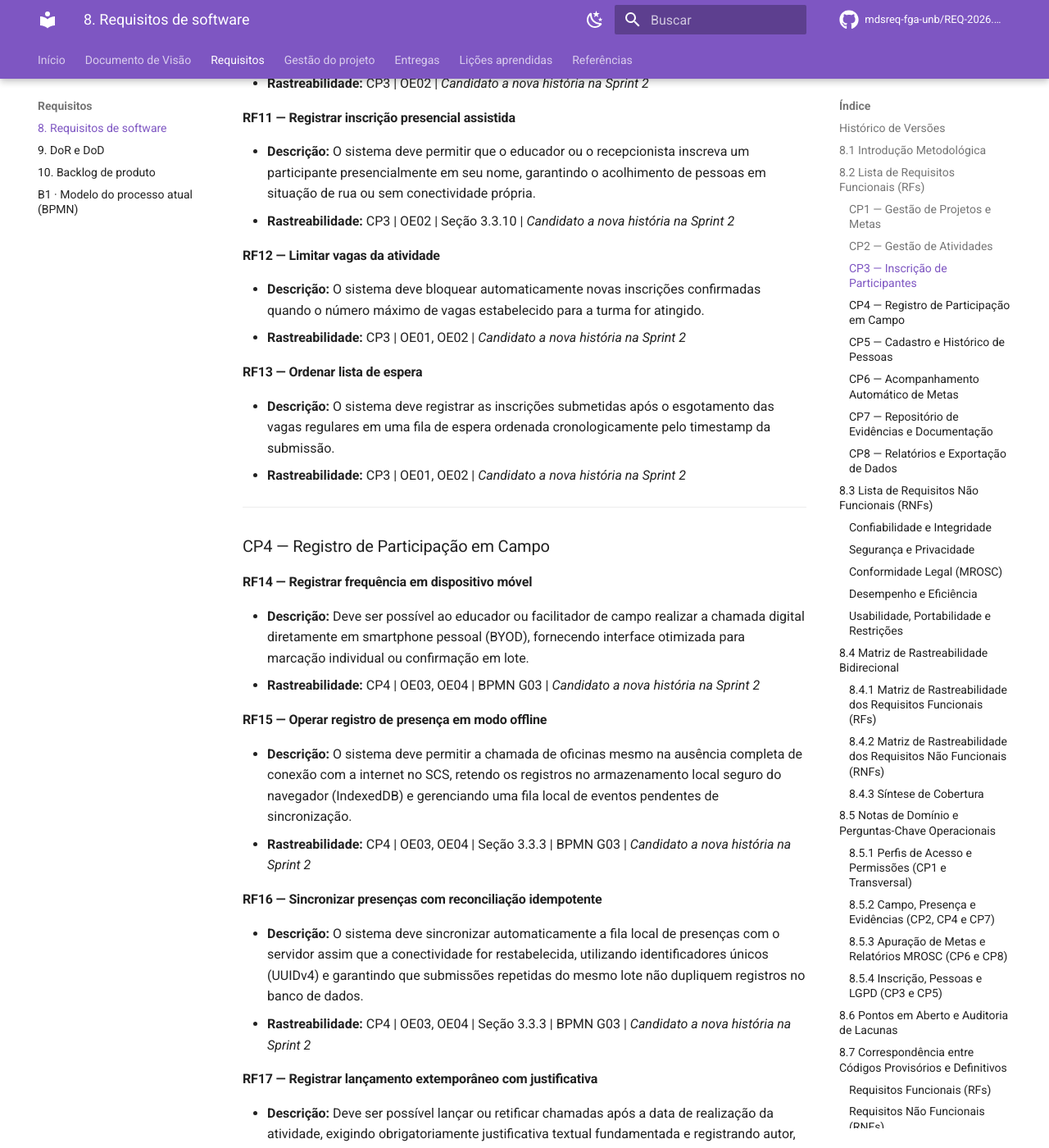
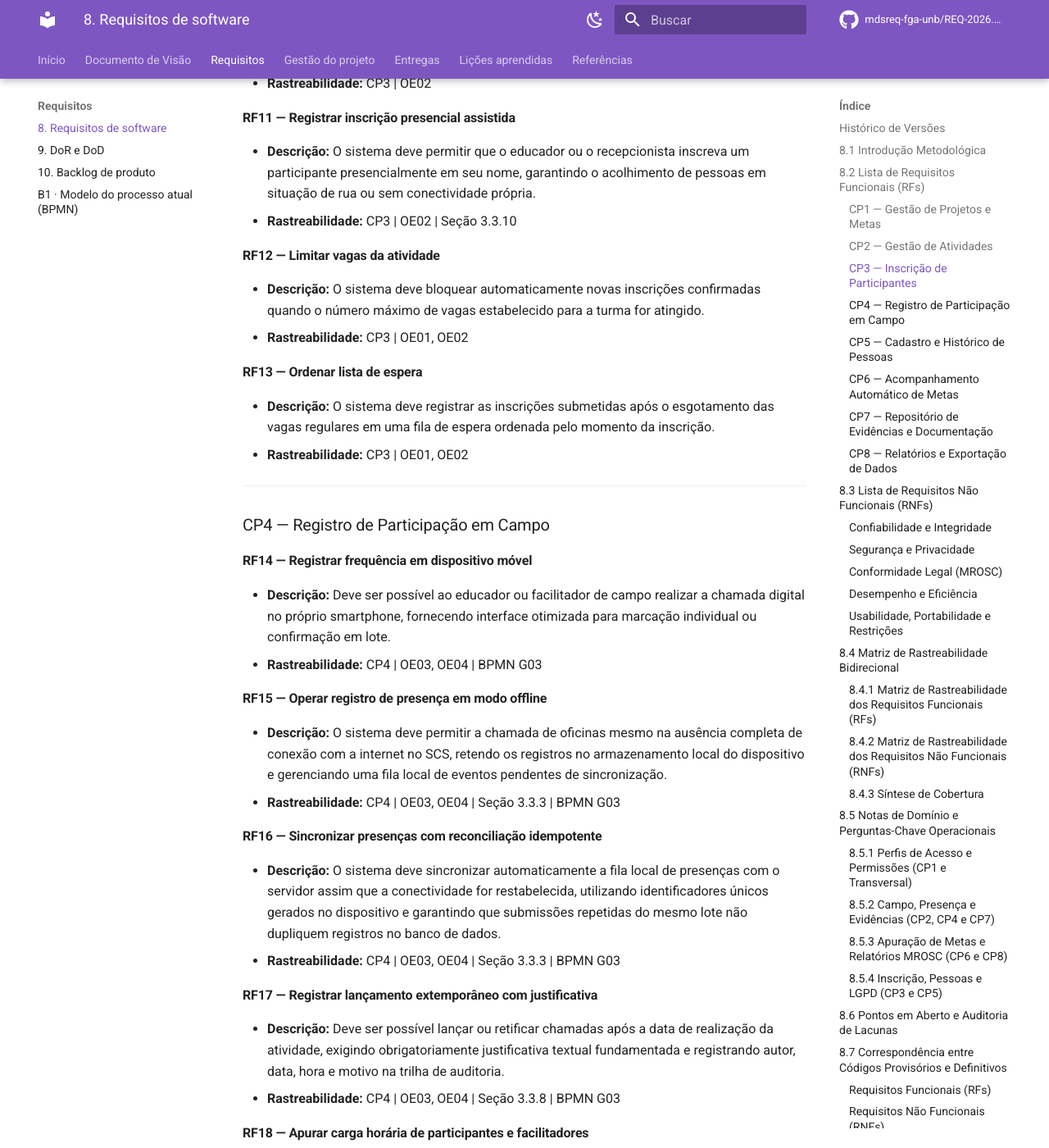
Before and after one commit to mdsreq-fga-unb/REQ-2026.2-T02-CyberSetor, an MkDocs documentation site: the page built from docs/requisitos/8-requisitos.md, in a window 1280 px wide and 1400 px high, scrolled down 4245 px. Shown: the whole window at 82% size. Built offline with MkDocs 1.6.1 and Material for MkDocs 9.7.7, drawn with Linux system fonts in a browser that asks for light colours; comment, search, counter and statistics services are not loaded; some of the changed text lies outside the part shown.

Commit message:
docs(requisitos): retira tecnologia e planejamento das descricoes e da rastreabilidade

```diff
--- a/docs/requisitos/8-requisitos.md
+++ b/docs/requisitos/8-requisitos.md
@@ -83,27 +83,27 @@ A governança do catálogo adota:
 <a id="rf09"></a>
 #### RF09 — Disponibilizar formulário público de inscrição
 * **Descrição:** O sistema deve permitir que o interessado se inscreva em oficina ou evento por formulário público acessível em navegador móvel, sem necessidade de criação de conta nem senha.
-* **Rastreabilidade:** CP3 | OE02 | BPMN G03, G04 | *Candidato a nova história na Sprint 2*
+* **Rastreabilidade:** CP3 | OE02 | BPMN G03, G04
 
 <a id="rf10"></a>
 #### RF10 — Gerar QR Code de inscrição
-* **Descrição:** O sistema deve permitir que o usuário gere, para cada atividade, um link e um QR Code dinâmico que abrem o formulário público de inscrição, para divulgação em cartazes impressos e redes sociais.
-* **Rastreabilidade:** CP3 | OE02 | *Candidato a nova história na Sprint 2*
+* **Descrição:** O sistema deve permitir que o usuário gere, para cada atividade, um link e um QR Code que abrem o formulário público de inscrição, para divulgação em cartazes impressos e redes sociais.
+* **Rastreabilidade:** CP3 | OE02
 
 <a id="rf11"></a>
 #### RF11 — Registrar inscrição presencial assistida
 * **Descrição:** O sistema deve permitir que o educador ou o recepcionista inscreva um participante presencialmente em seu nome, garantindo o acolhimento de pessoas em situação de rua ou sem conectividade própria.
-* **Rastreabilidade:** CP3 | OE02 | Seção 3.3.10 | *Candidato a nova história na Sprint 2*
+* **Rastreabilidade:** CP3 | OE02 | Seção 3.3.10
 
 <a id="rf12"></a>
 #### RF12 — Limitar vagas da atividade
 * **Descrição:** O sistema deve bloquear automaticamente novas inscrições confirmadas quando o número máximo de vagas estabelecido para a turma for atingido.
-* **Rastreabilidade:** CP3 | OE01, OE02 | *Candidato a nova história na Sprint 2*
+* **Rastreabilidade:** CP3 | OE01, OE02
 
 <a id="rf13"></a>
 #### RF13 — Ordenar lista de espera
-* **Descrição:** O sistema deve registrar as inscrições submetidas após o esgotamento das vagas regulares em uma fila de espera ordenada cronologicamente pelo timestamp da submissão.
-* **Rastreabilidade:** CP3 | OE01, OE02 | *Candidato a nova história na Sprint 2*
+* **Descrição:** O sistema deve registrar as inscrições submetidas após o esgotamento das vagas regulares em uma fila de espera ordenada pelo momento da inscrição.
+* **Rastreabilidade:** CP3 | OE01, OE02
 
 ---
 
@@ -111,28 +111,28 @@ A governança do catálogo adota:
 
 <a id="rf14"></a>
 #### RF14 — Registrar frequência em dispositivo móvel
-* **Descrição:** Deve ser possível ao educador ou facilitador de campo realizar a chamada digital diretamente em smartphone pessoal (BYOD), fornecendo interface otimizada para marcação individual ou confirmação em lote.
-* **Rastreabilidade:** CP4 | OE03, OE04 | BPMN G03 | *Candidato a nova história na Sprint 2*
+* **Descrição:** Deve ser possível ao educador ou facilitador de campo realizar a chamada digital no próprio smartphone, fornecendo interface otimizada para marcação individual ou confirmação em lote.
+* **Rastreabilidade:** CP4 | OE03, OE04 | BPMN G03
 
 <a id="rf15"></a>
 #### RF15 — Operar registro de presença em modo offline
-* **Descrição:** O sistema deve permitir a chamada de oficinas mesmo na ausência completa de conexão com a internet no SCS, retendo os registros no armazenamento local seguro do navegador (IndexedDB) e gerenciando uma fila local de eventos pendentes de sincronização.
-* **Rastreabilidade:** CP4 | OE03, OE04 | Seção 3.3.3 | BPMN G03 | *Candidato a nova história na Sprint 2*
+* **Descrição:** O sistema deve permitir a chamada de oficinas mesmo na ausência completa de conexão com a internet no SCS, retendo os registros no armazenamento local do dispositivo e gerenciando uma fila local de eventos pendentes de sincronização.
+* **Rastreabilidade:** CP4 | OE03, OE04 | Seção 3.3.3 | BPMN G03
 
 <a id="rf16"></a>
 #### RF16 — Sincronizar presenças com reconciliação idempotente
-* **Descrição:** O sistema deve sincronizar automaticamente a fila local de presenças com o servidor assim que a conectividade for restabelecida, utilizando identificadores únicos (UUIDv4) e garantindo que submissões repetidas do mesmo lote não dupliquem registros no banco de dados.
-* **Rastreabilidade:** CP4 | OE03, OE04 | Seção 3.3.3 | BPMN G03 | *Candidato a nova história na Sprint 2*
+* **Descrição:** O sistema deve sincronizar automaticamente a fila local de presenças com o servidor assim que a conectividade for restabelecida, utilizando identificadores únicos gerados no dispositivo e garantindo que submissões repetidas do mesmo lote não dupliquem registros no banco de dados.
+* **Rastreabilidade:** CP4 | OE03, OE04 | Seção 3.3.3 | BPMN G03
 
 <a id="rf17"></a>
 #### RF17 — Registrar lançamento extemporâneo com justificativa
 * **Descrição:** Deve ser possível lançar ou retificar chamadas após a data de realização da atividade, exigindo obrigatoriamente justificativa textual fundamentada e registrando autor, data, hora e motivo na trilha de auditoria.
-* **Rastreabilidade:** CP4 | OE03, OE04 | Seção 3.3.8 | BPMN G03 | *Candidato a nova história na Sprint 2*
+* **Rastreabilidade:** CP4 | OE03, OE04 | Seção 3.3.8 | BPMN G03
 
 <a id="rf18"></a>
 #### RF18 — Apurar carga horária de participantes e facilitadores
 * **Descrição:** O sistema deve acumular automaticamente o total de horas de participação efetiva de cada beneficiário e o total de horas ministradas por facilitador em cada ciclo de oficinas.
-* **Rastreabilidade:** CP4 | OE03, OE04 | BPMN G03 | *Candidato a nova história na Sprint 2*
+* **Rastreabilidade:** CP4 | OE03, OE04 | BPMN G03
 
 ---
 
@@ -185,17 +185,17 @@ A governança do catálogo adota:
 <a id="rf27"></a>
 #### RF27 — Parametrizar apuração para metas não lineares e marcos
 * **Descrição:** Deve ser possível parametrizar regras distintas conforme o indicador: apuração cumulativa linear ou aferição binária por marco (*milestone*, ex.: publicação de catálogo).
-* **Rastreabilidade:** CP6 | OE04 | Seção 2.3 | BPMN G05 | *Candidato a nova história na Sprint 2*
+* **Rastreabilidade:** CP6 | OE04 | Seção 2.3 | BPMN G05
 
 <a id="rf28"></a>
 #### RF28 — Emitir alertas de risco de inexecução
 * **Descrição:** O sistema deve emitir avisos destacados quando o ritmo de execução estiver abaixo da curva planejada, possibilitando ações corretivas preventivas antes do vencimento do prazo.
-* **Rastreabilidade:** CP6 | OE04 | BPMN G05 | *Candidato a nova história na Sprint 2*
+* **Rastreabilidade:** CP6 | OE04 | BPMN G05
 
 <a id="rf29"></a>
 #### RF29 — Versionar metas por Termo Aditivo
 * **Descrição:** O sistema deve registrar repactuações de metas, valores ou prazos decorrentes de termo aditivo ou de apostila ao plano de trabalho como nova versão do plano, mantendo a pactuação inicial e seus resultados e gerando comparativo auditável (previsto original, reprogramado e realizado).
-* **Rastreabilidade:** CP6 | OE04 | BPMN G05 | Lei 13.019/2014, art. 55 e 57 | *Candidato a nova história na Sprint 2*
+* **Rastreabilidade:** CP6 | OE04 | BPMN G05 | Lei 13.019/2014, art. 55 e 57
 
 ---
 
@@ -322,8 +322,8 @@ A governança do catálogo adota:
 #### RNF10 — Descarte de dados pessoais no aparelho
 * **Classificação FURPS+:** Segurança (Security)
 * **Classificação Sommerville:** Requisito de Produto (Segurança)
-* **Descrição:** O sistema deve descartar os dados pessoais mantidos temporariamente no armazenamento local de dispositivos móveis pessoais (BYOD) imediatamente após a confirmação da sincronização com o servidor.
-* **Métrica Verificável:** 0 registros nominais de participantes remanescentes no IndexedDB após a confirmação de envio em testes automatizados.
+* **Descrição:** O sistema deve descartar os dados pessoais mantidos temporariamente no armazenamento local de dispositivos móveis pessoais imediatamente após a confirmação da sincronização com o servidor.
+* **Métrica Verificável:** 0 registros nominais de participantes remanescentes no armazenamento local do dispositivo após a confirmação de envio em testes automatizados.
 
 ---
 
@@ -397,12 +397,12 @@ A governança do catálogo adota:
 
 ## 8.4 Matriz de Rastreabilidade Bidirecional
 
-A rastreabilidade estabelece o vínculo bidirecional entre os problemas diagnosticados no fluxo atual (BPMN G01 a G06), os Objetivos Específicos (OEs), as Características de Produto (CP1 a CP8), os requisitos especificados e o plano de desenvolvimento da Sprint 1 (Histórias de Usuário e Critérios de Aceitação).
+A rastreabilidade estabelece o vínculo bidirecional entre os problemas diagnosticados no fluxo atual (BPMN G01 a G06), os Objetivos Específicos (OEs), as Características de Produto (CP1 a CP8), os requisitos especificados e as histórias de usuário e critérios de aceitação já elaborados.
 
 ### 8.4.1 Matriz de Rastreabilidade dos Requisitos Funcionais (RFs)
 
 #### CP1 — Gestão de Projetos e Metas (OE01; OE04)
-| Requisito | Nome | Gargalo BPMN | Norma / Mitigação | História e Critério (Sprint 1) | Cobertura |
+| Requisito | Nome | Gargalo BPMN | Norma / Mitigação | História e Critério de origem | Cobertura |
 | :--- | :--- | :---: | :--- | :--- | :---: |
 | **RF01** | Cadastrar instrumento convocatório e parceria | G01 | MROSC art. 16 e 42 | HU-01 (pré-condição do CA-01.1) | Parcial |
 | **RF02** | Cadastrar projeto operacional | G01 | — | HU-01 (pré-condição do CA-01.1) | Parcial |
@@ -412,31 +412,31 @@ A rastreabilidade estabelece o vínculo bidirecional entre os problemas diagnost
 | **RF06** | Emitir alertas de proximidade de vencimento de metas | G02 | — | HU-02 (CA-02.2) | Total |
 
 #### CP2 — Gestão de Atividades (OE01; OE04, OE06)
-| Requisito | Nome | Gargalo BPMN | Norma / Mitigação | História e Critério (Sprint 1) | Cobertura |
+| Requisito | Nome | Gargalo BPMN | Norma / Mitigação | História e Critério de origem | Cobertura |
 | :--- | :--- | :---: | :--- | :--- | :---: |
 | **RF07** | Cadastrar atividade por modalidade de objeto | G03 | Seção 3.3.6 | HU-03 (CA-03.1) | Total |
 | **RF08** | Parametrizar exigência de comprovação de presença | G03 | Seção 3.3.6 | HU-03 (CA-03.2, CA-03.3) | Total |
 
 #### CP3 — Inscrição de Participantes (OE02; OE01)
-| Requisito | Nome | Gargalo BPMN | Norma / Mitigação | História e Critério (Sprint 1) | Cobertura |
+| Requisito | Nome | Gargalo BPMN | Norma / Mitigação | História e Critério de origem | Cobertura |
 | :--- | :--- | :---: | :--- | :--- | :---: |
-| **RF09** | Disponibilizar formulário público de inscrição | G03, G04 | — | *Sem HU na Sprint 1* | Lacuna de história |
-| **RF10** | Gerar QR Code de inscrição | — | — | *Sem HU na Sprint 1* | Lacuna de história |
-| **RF11** | Registrar inscrição presencial assistida | — | Seção 3.3.10 | *Sem HU na Sprint 1* | Lacuna de história |
-| **RF12** | Limitar vagas da atividade | — | — | *Sem HU na Sprint 1* | Lacuna de história |
-| **RF13** | Ordenar lista de espera | — | — | *Sem HU na Sprint 1* | Lacuna de história |
+| **RF09** | Disponibilizar formulário público de inscrição | G03, G04 | — | — | Lacuna de história |
+| **RF10** | Gerar QR Code de inscrição | — | — | — | Lacuna de história |
+| **RF11** | Registrar inscrição presencial assistida | — | Seção 3.3.10 | — | Lacuna de história |
+| **RF12** | Limitar vagas da atividade | — | — | — | Lacuna de história |
+| **RF13** | Ordenar lista de espera | — | — | — | Lacuna de história |
 
 #### CP4 — Registro de Participação em Campo (OE03; OE04)
-| Requisito | Nome | Gargalo BPMN | Norma / Mitigação | História e Critério (Sprint 1) | Cobertura |
+| Requisito | Nome | Gargalo BPMN | Norma / Mitigação | História e Critério de origem | Cobertura |
 | :--- | :--- | :---: | :--- | :--- | :---: |
-| **RF14** | Registrar frequência em dispositivo móvel | G03 | — | *Sem HU na Sprint 1* | Lacuna de história |
-| **RF15** | Operar registro de presença em modo offline | G03 | Seção 3.3.3 | *Sem HU na Sprint 1* | Lacuna de história |
-| **RF16** | Sincronizar presenças com reconciliação idempotente | G03 | Seção 3.3.3 | *Sem HU na Sprint 1* | Lacuna de história |
-| **RF17** | Registrar lançamento extemporâneo com justificativa | G03 | Seção 3.3.8 | *Sem HU na Sprint 1* | Lacuna de história |
-| **RF18** | Apurar carga horária de participantes e facilitadores | G03 | — | *Sem HU na Sprint 1* | Lacuna de história |
+| **RF14** | Registrar frequência em dispositivo móvel | G03 | — | — | Lacuna de história |
+| **RF15** | Operar registro de presença em modo offline | G03 | Seção 3.3.3 | — | Lacuna de história |
+| **RF16** | Sincronizar presenças com reconciliação idempotente | G03 | Seção 3.3.3 | — | Lacuna de história |
+| **RF17** | Registrar lançamento extemporâneo com justificativa | G03 | Seção 3.3.8 | — | Lacuna de história |
+| **RF18** | Apurar carga horária de participantes e facilitadores | G03 | — | — | Lacuna de história |
 
 #### CP5 — Cadastro e Histórico de Pessoas (OE01; OE03, OE06)
-| Requisito | Nome | Gargalo BPMN | Norma / Mitigação | História e Critério (Sprint 1) | Cobertura |
+| Requisito | Nome | Gargalo BPMN | Norma / Mitigação | História e Critério de origem | Cobertura |
 | :--- | :--- | :---: | :--- | :--- | :---: |
 | **RF19** | Consultar histórico de participação | G04 | — | HU-06 (CA-06.1) | Total |
 | **RF20** | Alertar cadastro duplicado | G04 | — | HU-06 (CA-06.2) | Total |
@@ -447,22 +447,22 @@ A rastreabilidade estabelece o vínculo bidirecional entre os problemas diagnost
 | **RF25** | Excluir ou anonimizar cadastro | — | Seção 3.3.9; LGPD art. 16, I, e 18, IV e VI | HU-06 (restrição de conformidade) | Parcial |
 
 #### CP6 — Acompanhamento Automático de Metas (OE04; OE01)
-| Requisito | Nome | Gargalo BPMN | Norma / Mitigação | História e Critério (Sprint 1) | Cobertura |
+| Requisito | Nome | Gargalo BPMN | Norma / Mitigação | História e Critério de origem | Cobertura |
 | :--- | :--- | :---: | :--- | :--- | :---: |
 | **RF26** | Calcular progresso físico de metas em tempo real | G05 | — | HU-01 (CA-01.2); HU-05 (CA-05.1) | Total |
-| **RF27** | Parametrizar apuração para metas não lineares e marcos | G05 | Seção 2.3 | *Sem HU na Sprint 1* | Lacuna de história |
-| **RF28** | Emitir alertas de risco de inexecução | G05 | — | *Sem HU na Sprint 1* | Lacuna de história |
-| **RF29** | Versionar metas por Termo Aditivo | G05 | MROSC art. 55 e 57 | *Sem HU na Sprint 1* | Lacuna de história |
+| **RF27** | Parametrizar apuração para metas não lineares e marcos | G05 | Seção 2.3 | — | Lacuna de história |
+| **RF28** | Emitir alertas de risco de inexecução | G05 | — | — | Lacuna de história |
+| **RF29** | Versionar metas por Termo Aditivo | G05 | MROSC art. 55 e 57 | — | Lacuna de história |
 
 #### CP7 — Repositório de Evidências e Documentação (OE05; OE06)
-| Requisito | Nome | Gargalo BPMN | Norma / Mitigação | História e Critério (Sprint 1) | Cobertura |
+| Requisito | Nome | Gargalo BPMN | Norma / Mitigação | História e Critério de origem | Cobertura |
 | :--- | :--- | :---: | :--- | :--- | :---: |
 | **RF30** | Anexar evidências documentais e fotográficas | G03 | — | HU-04 (CA-04.1) | Total |
 | **RF31** | Vincular evidência a meta contratual | G03 | — | HU-04 (CA-04.1, CA-04.3) | Parcial |
 | **RF32** | Segregar acesso a fotos de beneficiários vulneráveis | G03 | Seção 3.3.4; LGPD art. 7º, I, e 14 | HU-04 (sem CA) | Parcial |
 
 #### CP8 — Relatórios e Exportação de Dados (OE06; OE04, OE05)
-| Requisito | Nome | Gargalo BPMN | Norma / Mitigação | História e Critério (Sprint 1) | Cobertura |
+| Requisito | Nome | Gargalo BPMN | Norma / Mitigação | História e Critério de origem | Cobertura |
 | :--- | :--- | :---: | :--- | :--- | :---: |
 | **RF33** | Exigir justificativa prévia para metas não atingidas | G06 | MROSC art. 64, §1º | HU-05 (CA-05.2) | Total |
 | **RF34** | Emitir Relatório de Execução do Objeto | G06 | MROSC art. 63 a 66 | HU-05 (CA-05.1) | Total |
@@ -561,9 +561,9 @@ Responde à divisão operacional de responsabilidades entre quem cria, edita ou
 
 ## 8.6 Pontos em Aberto e Auditoria de Lacunas
 
-1. **Lacunas de Histórias de Usuário na Sprint 1:** As características de inscrição pública (**CP3**, RF09 a RF13) e registro de presença em campo (**CP4**, RF14 a RF18), além das regras de apuração por marcos (RF27), alerta de ritmo (RF28) e termos aditivos (RF29), não foram cobertas pelas histórias da Sprint 1. Elas constituem o insumo prioritário para o planejamento da Sprint 2.
+1. **Lacunas de Histórias de Usuário:** As características de inscrição pública (**CP3**, RF09 a RF13) e registro de presença em campo (**CP4**, RF14 a RF18), além das regras de apuração por marcos (RF27), alerta de ritmo (RF28) e termos aditivos (RF29), ainda não têm história de usuário associada.
 2. **Formato dos Critérios de Aceitação:** Em atendimento estrito à diretriz metodológica da disciplina (Issue #23), os critérios de aceitação pendentes (RF22 a RF25, RF32 e RF37) serão redigidos como listas determinísticas e verificáveis, abandonando definitivamente a sintaxe *Dado, Quando, Então*.
-3. **Escopo dos Gargalos G02 e G05:** O controle interno de ordens de serviço/chamados (G02) e o painel estratégico consolidado da Presidência (G05) permanecem mapeados como oportunidades no BPMN, dependendo de validação de valor na dinâmica de priorização MoSCoW da Sprint 2.
+3. **Escopo dos Gargalos G02 e G05:** O controle interno de ordens de serviço/chamados (G02) e o painel estratégico consolidado da Presidência (G05) permanecem mapeados como oportunidades no BPMN, dependendo de validação de valor na priorização.
 4. **Parâmetros de Sessão e Campo (RNF03):** Manter sob observação durante os testes de campo se o encerramento automático por inatividade em 30 minutos não trará fricção operacional aos educadores durante oficinas de longa duração.
 5. **Hipóteses a validar com o Instituto:** Validação presencial do fluxo de consentimento de responsáveis por menores (LGPD art. 14) e do nível de visualização da Presidência sobre dados cadastrais individualizados.
 6. **Valores iniciais 🔧:** antecedência de alerta (RF06), configuração inicial de comprovações (RF08), obrigatoriedade do anexo do instrumento (RF01), sessão e inatividade (RNF03), prazo de exclusão (RNF06), latências e carga (RNF11, RNF13, RNF14), versões de navegador (RNF16) e RPO/RTO (RNF18) são parâmetros adotados sem fonte que os fixe; confirmação com o Instituto e com a equipe antes da verificação.
@@ -621,7 +621,7 @@ A tabela a seguir registra a rastreabilidade entre os códigos provisórios util
 | **RNF-P02 (#48)** | **RNF06** | Prazo de atendimento à exclusão de dados | Mantido com prazo regulamentar de 72 h |
 | **RNF-R01 (#52)** | **RNF07** | Retenção documental decenal | Mantido com prazo obrigatório de 10 anos (MROSC art. 68) |
 | **RNF-R03 (#52)** | **RNF08** | Integridade de relatórios fechados | Mantido com validação determinística por hash SHA-256 |
-| **RNF05 + RNF-C01 + C02** | **RNF09** | Resiliência offline e sincronização sem duplicidade | Três requisitos fundidos cobrindo IndexedDB e idempotência |
+| **RNF05 + RNF-C01 + C02** | **RNF09** | Resiliência offline e sincronização sem duplicidade | Três requisitos fundidos cobrindo armazenamento local e idempotência |
 | **RNF-P03 (#48)** | **RNF10** | Descarte de dados pessoais no aparelho | Regra estrita de descarte de dados nominais em BYOD |
 | **RNF04 (#50)** | **RNF11** | Desempenho das consultas agregadas | Mantido com métrica p95 < 800 ms sob 50 req/s |
 | **RNF-P01 (#48)** | **RNF12** | Desempenho da inscrição pública | Mantido com métrica de FCP < 2,5 s no Lighthouse |
```
Also changed, not shown: other parts of docs/requisitos/8-requisitos.md (+5 -5 lines).
